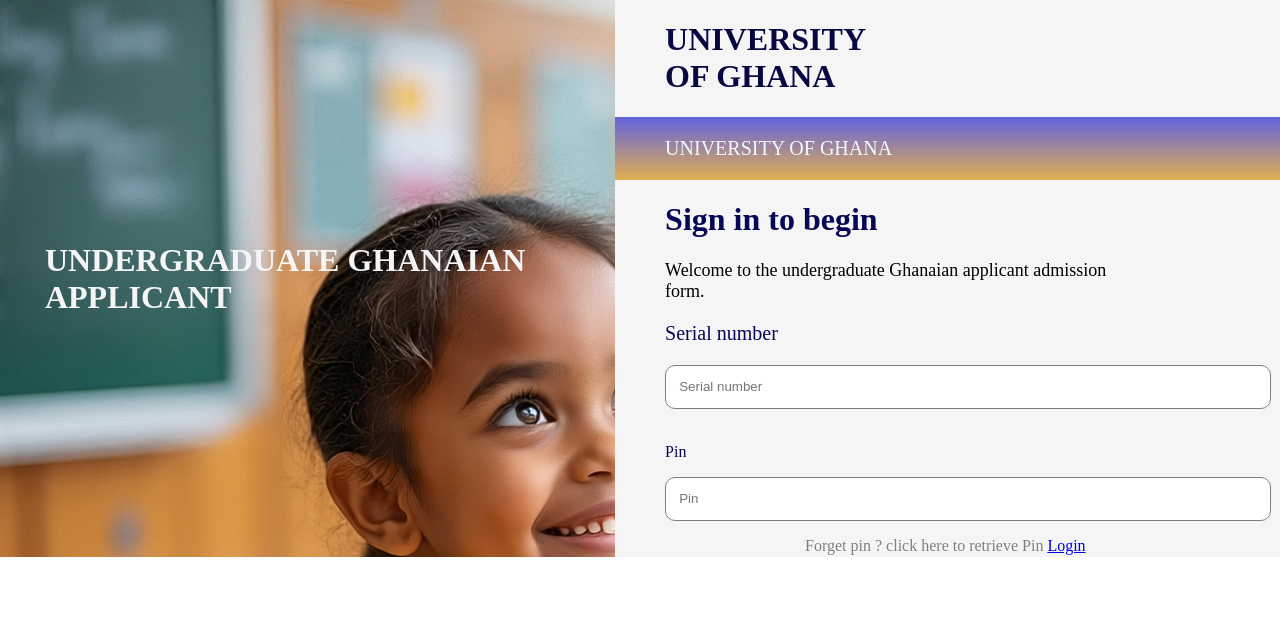
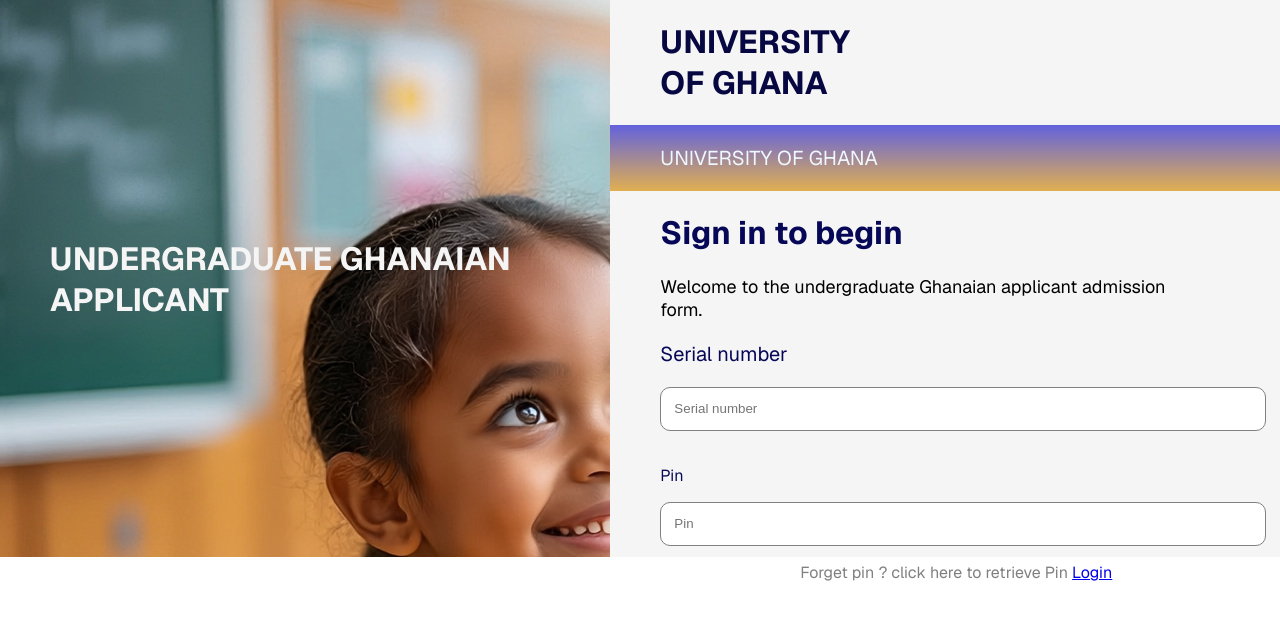
Before and after one commit to Abdallah2244/Assignment-2, a plain HTML site: page Main/Feature/index.html in a window 1280 px wide. Drawn offline with nearby package versions, Linux system fonts and the light colour scheme.

Commit message:
font-family corrected

```diff
--- a/Main/Feature/index.html
+++ b/Main/Feature/index.html
@@ -5,30 +5,33 @@
     <meta name="viewport" content="width=device-width, initial-scale=1.0">
     <title>Document</title>
     <link rel="stylesheet" href="index.css">
+      <link rel="preconnect" href="https://fonts.googleapis.com">
+<link rel="preconnect" href="https://fonts.gstatic.com" crossorigin>
+<link href="https://fonts.googleapis.com/css2?family=Geist:wght@100..900&display=swap" rel="stylesheet">
 </head>
 <body>
     <div class="nav">
         <div class="after-nav">
-        <h1 style="color:whitesmoke;">UNDERGRADUATE GHANAIAN <br> APPLICANT</h1>
+        <h1 style="color:whitesmoke;font-family: 'Geist';">UNDERGRADUATE GHANAIAN <br> APPLICANT</h1>
         <div class="after-nav1">
             <div class="after-nav2">
                 <div class="inside-nav2">
-                    <h1 style="margin-left: 50px;color: rgb(7, 7, 66);">UNIVERSITY <br> OF GHANA</h1>
+                    <h1 style="margin-left: 50px;color: rgb(7, 7, 66);font-family: 'Geist';">UNIVERSITY <br> OF GHANA</h1>
                     <div class="after-uni">
-                        <p style="margin-left: 50px;">UNIVERSITY OF GHANA       </p>
+                        <p style="margin-left: 50px;font-family: 'Geist';">UNIVERSITY OF GHANA       </p>
                     </div>
                     <div style="margin-left: 50px;">
-                      <h1 style="color: #070757;"> Sign in to begin          </h1>
-                      <p style="color: black;font-size: large;font-weight: 400px;">Welcome to the undergraduate Ghanaian applicant admission <br> form.</p>
+                      <h1 style="color: #070757;font-family: 'Geist';"> Sign in to begin          </h1>
+                      <p style="color: black;font-size: large;font-weight: 400px;font-family: 'Geist';">Welcome to the undergraduate Ghanaian applicant admission <br> form.</p>
                         <div>
-                            <p style="color: #070757;font-size: 20px;">Serial number</p>
+                            <p style="color: #070757;font-size: 20px;font-family: 'Geist';">Serial number</p>
                             <input type="text" placeholder="   Serial number">
                          <div><br>
-                             <p style="color: #070757;">   Pin</p>
+                             <p style="color: #070757;font-family: 'Geist';">   Pin</p>
                         <input type="text" placeholder="   Pin">
 
-                        <div style="color: gray;margin-left: 140px;">
-                            <p>Forget pin ? click here to retrieve Pin  <a href="Login">Login</a> </p>
+                        <div style="color: gray;margin-left: 140px;font-family: 'Geist';">
+                            <p >Forget pin ? click here to retrieve Pin  <a href="Login">Login</a> </p>
 
                         </div>
 
```
